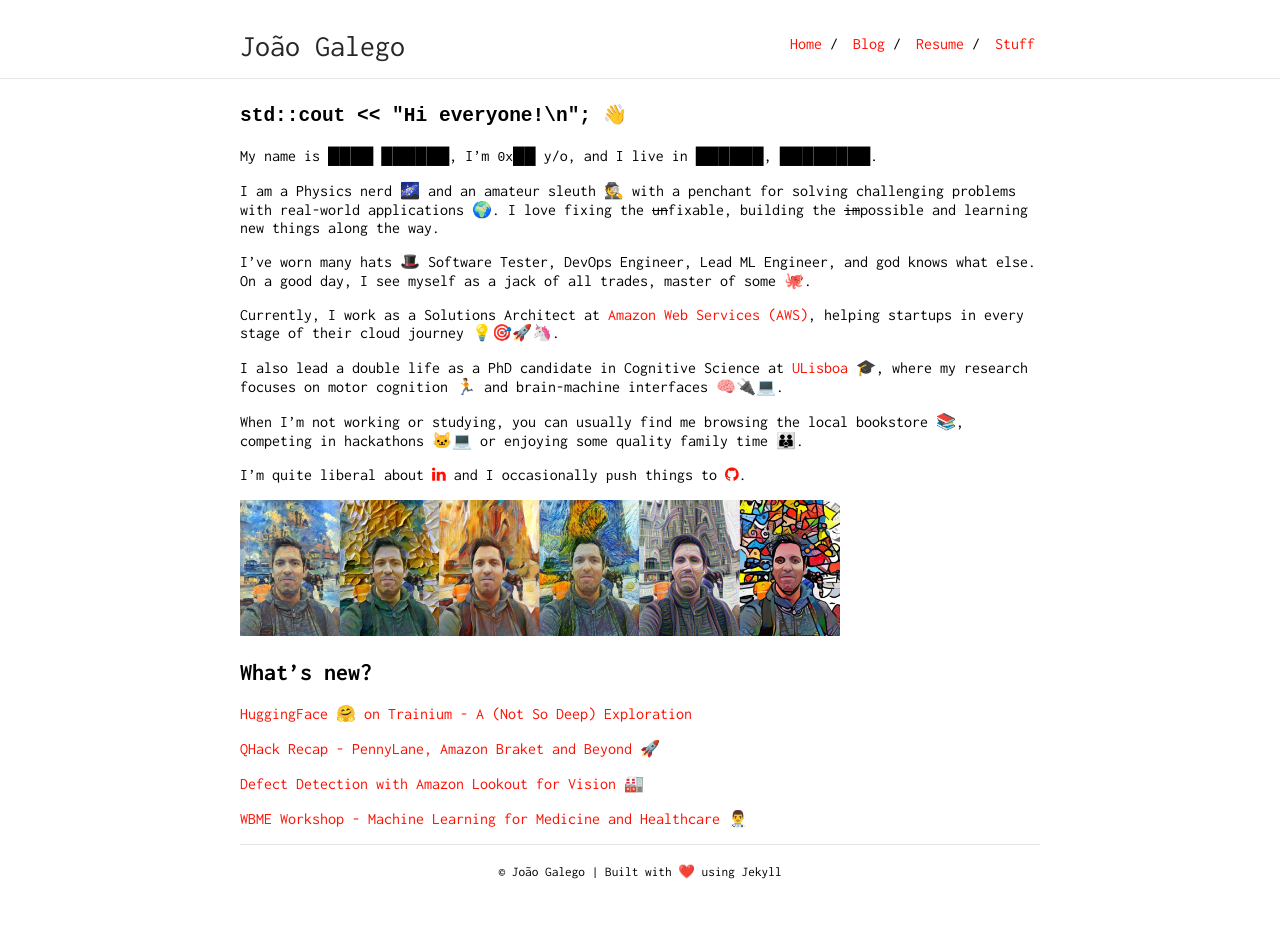
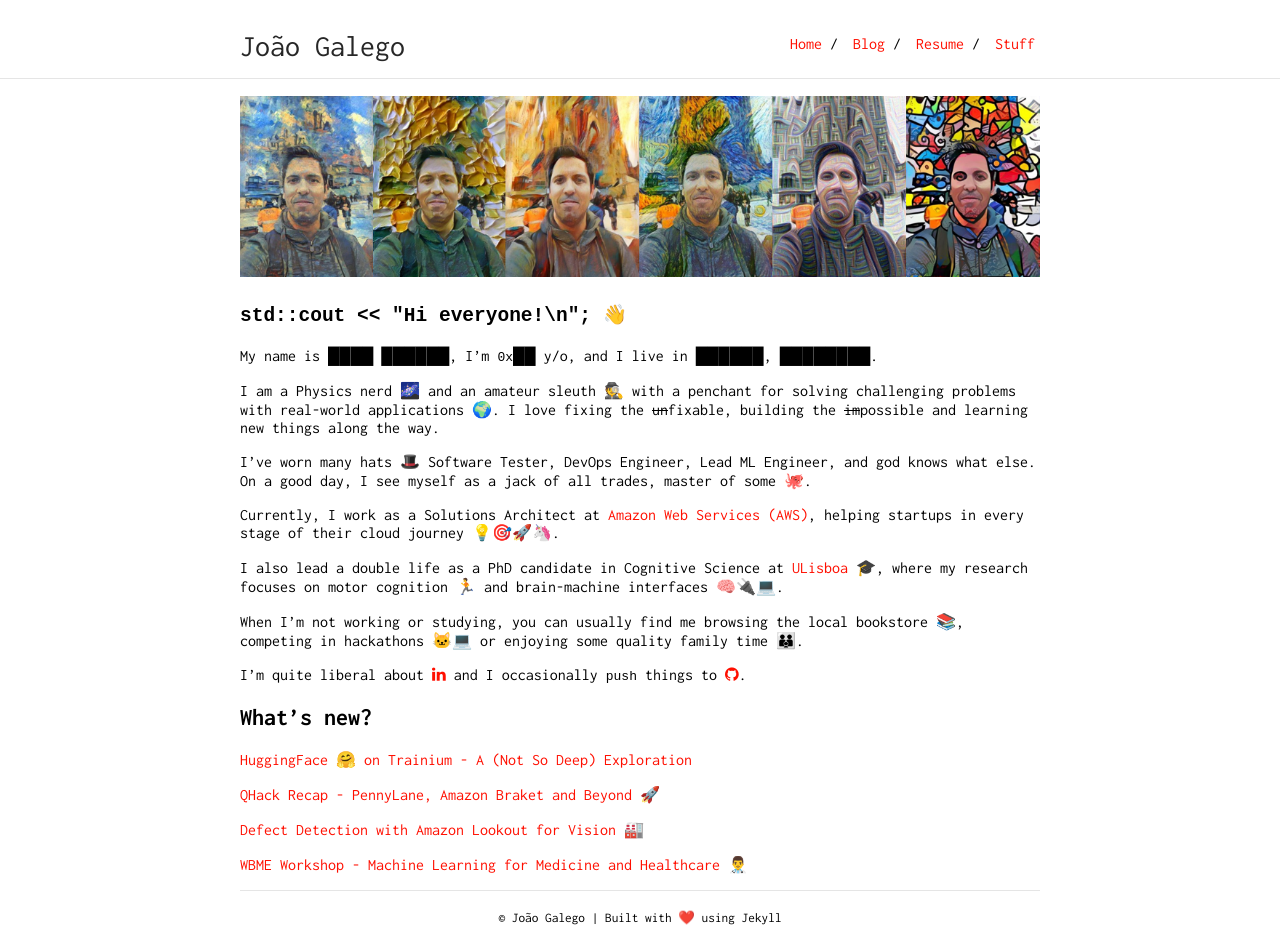
Before and after one commit to JGalego/JGalego.github.io, a Jekyll site: the page built from index.md, in a window 1280 px wide. Built offline with Jekyll 4.4.1, drawn with Linux system fonts in a browser that asks for light colours; before the commit the page ends 900 px from its top, so only the background shows below that.

Commit message:
Added banners; Moved images around

```diff
--- a/index.md
+++ b/index.md
@@ -14,6 +14,10 @@ layout: default
 		{% assign previousRoles = previousRoles | push: role.name | uniq %}
 	{% endfor %}
 {% endfor %}
+
+<div title="If you hovered this far, this pastiche was created way back in 2015 using Google's DeepDream (https://github.com/google/deepdream), not one of those fancy new diffusion models - I'm old school like that! 👴">
+<img src="assets/images/profile_pastiche.png" width="100%"/>
+</div>
 
 ## `std::cout << "Hi everyone!\n"; 👋`
 
@@ -33,10 +37,6 @@ When I'm not working{% if currentEdu.when.end == nil %} or studying{% endif %},
 
 I'm quite liberal about <a href="{{ site.data.contact.linkedin }}" class="fa fa-linkedin"></a> and I occasionally `push` things to <a href="{{ site.data.contact.github }}" class="fa fa-github"></a>.
 
-<div title="If you hovered this far, this pastiche was created way back in 2015 using Google's DeepDream (https://github.com/google/deepdream), not one of those fancy new diffusion models - I'm old school like that! 👴">
-<img src="assets/images/profile_pastiche.png" width="75%"/>
-</div>
-
 ## What's new?
 
 {% for post in site.posts limit:5 %}
```
Also changed, not shown: blog.md (+4 -0 lines), stuff.md (+4 -0 lines), assets/images/boss.jpg (added), assets/images/escher.jpg (added).
